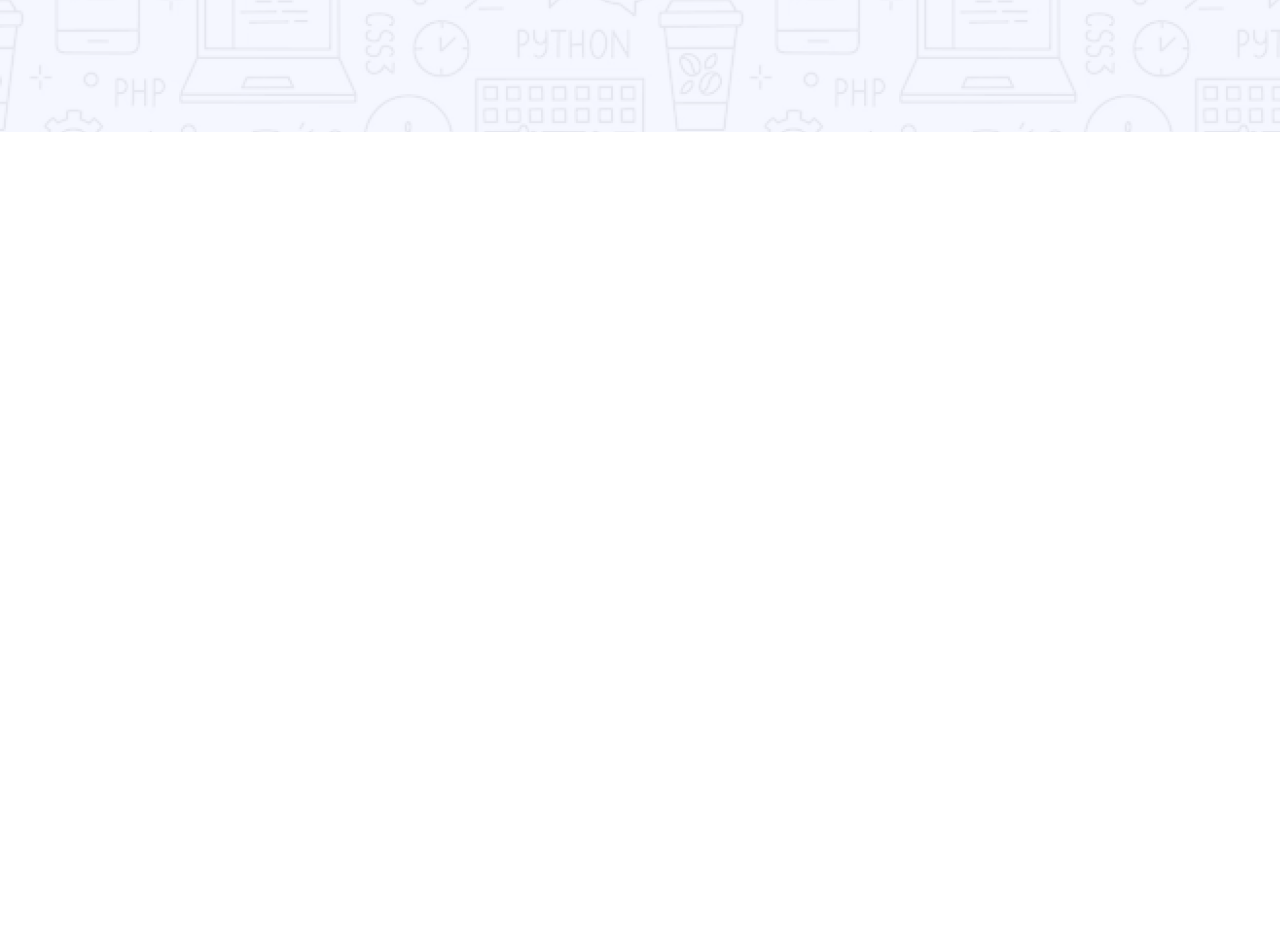
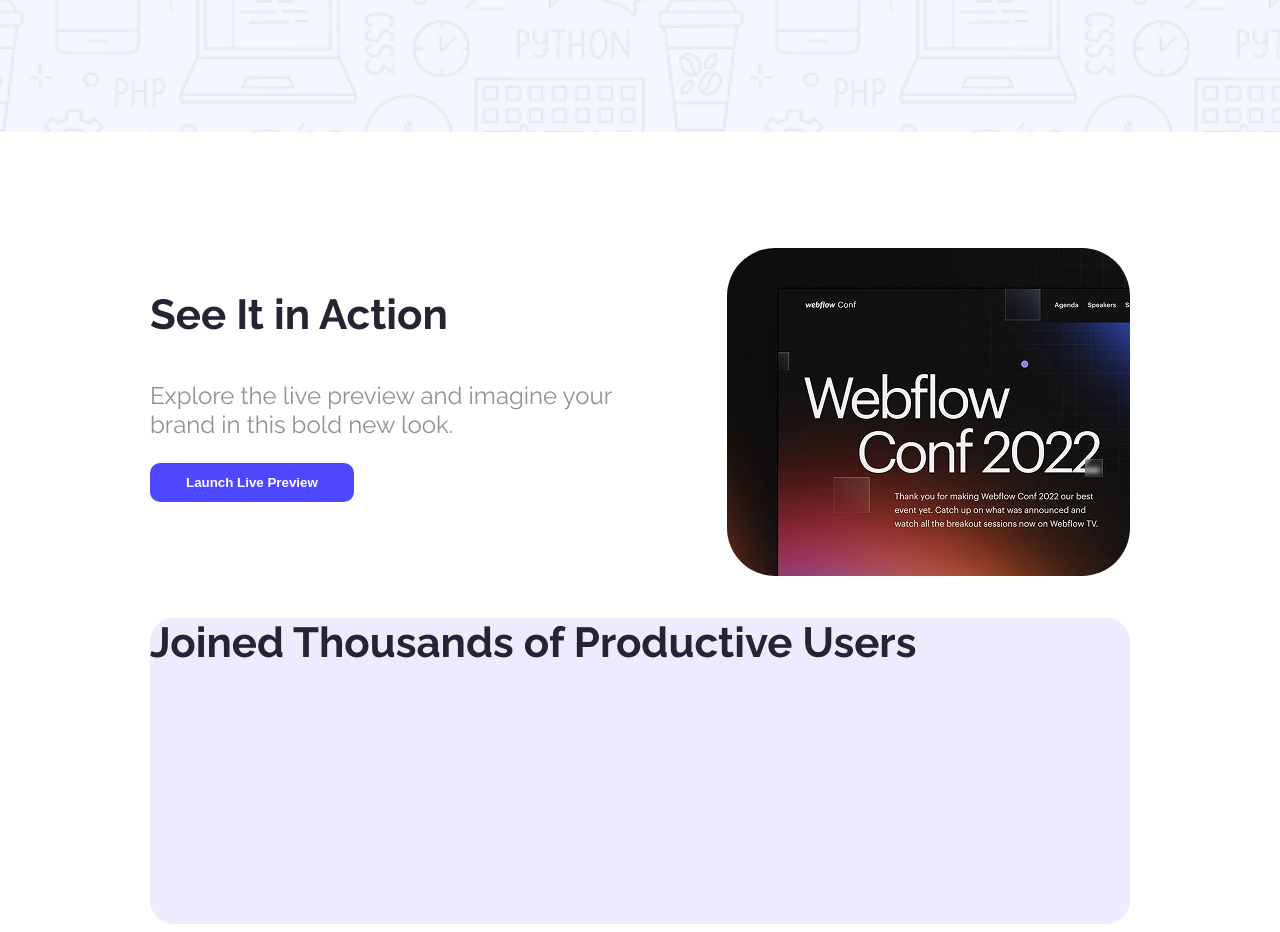
Before and after one commit to clippinggallery81/Assignment-001, a plain HTML site: page index.html in a window 1280 px wide. Shown: the part 520-1452 px from the top of the page. Before the commit the page ends 800 px from the top, so only its background shows below. Drawn offline with Linux system fonts and the light colour scheme.

Commit message:
Action Banner complete

```diff
--- a/index.html
+++ b/index.html
@@ -27,6 +27,22 @@
         </div>
     </header>
     <main>
+        <section class="action-banner">
+            <div class="banner-content raleway-normal">
+                <h3 class="banner-tittle title-text">See It in Action</h3>
+                <p class="banner-description">
+                    Explore the live preview and imagine your brand in this bold new look.
+                </p>
+                <button class="btns">Launch Live Preview</button>
+            </div>
+            <img class="action-banner-img" src="Images/wc-mini.png" alt="">
+        </section>
+
+        <section>
+            <div class="productive-users">
+                <h3 class="productive-user-title raleway-normal title-text">Joined Thousands of Productive Users</h3>
+            </div>
+        </section>
 
     </main>
     <footer>
--- a/style/style.css
+++ b/style/style.css
@@ -11,7 +11,9 @@
 }
 
 body {
-    margin: 0px;
+    margin-top: 0px;
+    margin-left: 0px;
+    margin-right: 0px;
 }
 
 /* shared style */
@@ -27,6 +29,12 @@
 .primary-text-color {
     color: #4E47FF;
 
+}
+
+.title-text{
+    font-weight: bold;
+    font-size: 42px;
+    color: rgba(37, 36, 50, 1);
 }
 
 /* header style */
@@ -66,3 +74,41 @@
     text-align: center;
     color: #252432;
 }
+
+main{
+    margin: 116px 150px 0 150px;
+}
+
+/* action banner */
+.action-banner{
+    display: flex;
+    justify-content: space-between;
+}
+
+.banner-content{
+    max-width: 517px;
+}
+
+
+
+.banner-description{
+    font-size: 24px;
+    text-align: left;
+    color: rgba(37, 36, 50, 0.5);
+}
+
+.action-banner-img{
+    border-radius: 48px;
+    max-width: 403px;
+}
+
+/* productive Uses */
+.productive-users{
+    background-color: rgba(78, 71, 255, 0.1);
+    border-radius: 24px;
+    height: 306px;
+}
+
+.productive-user-title{
+
+}
```
